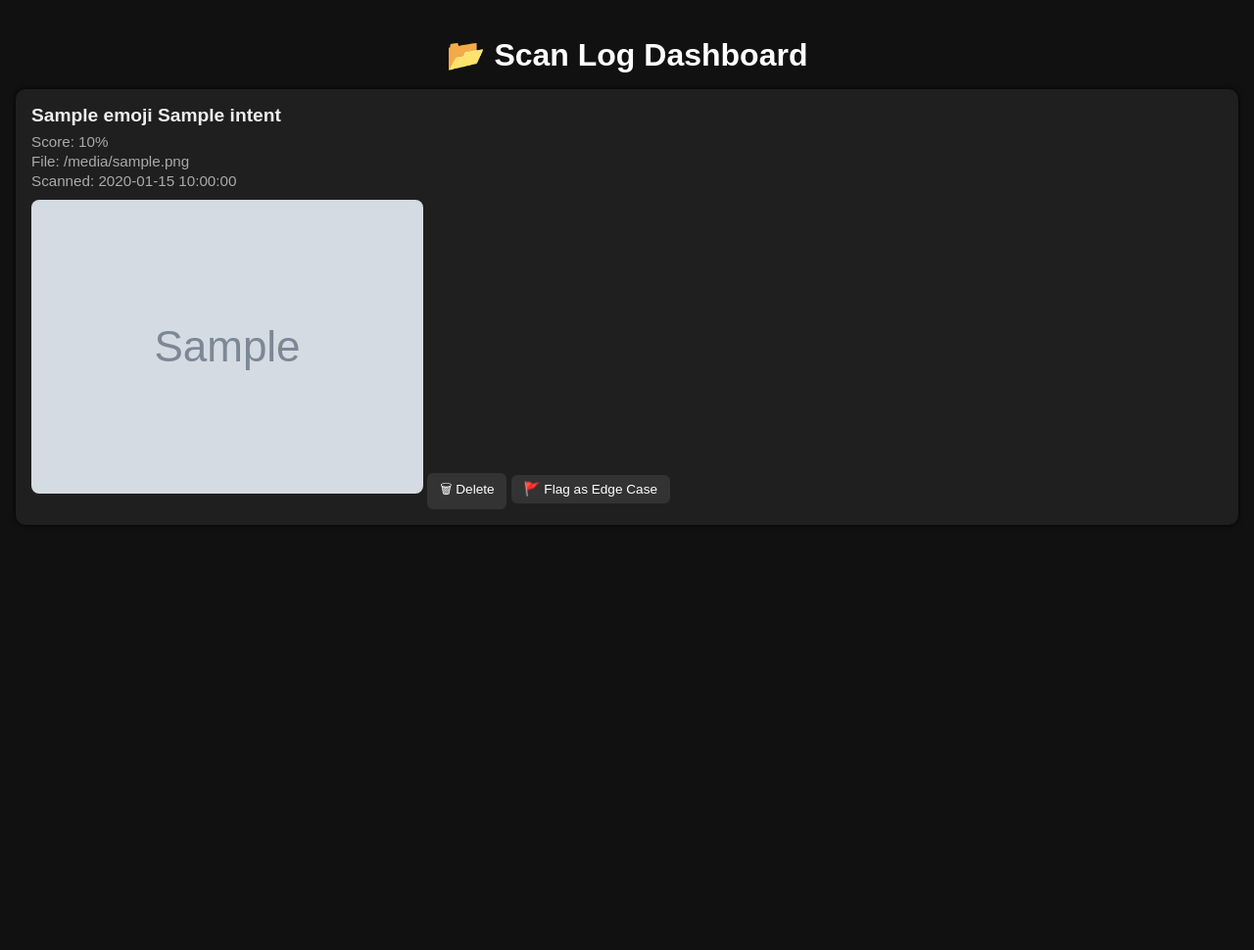
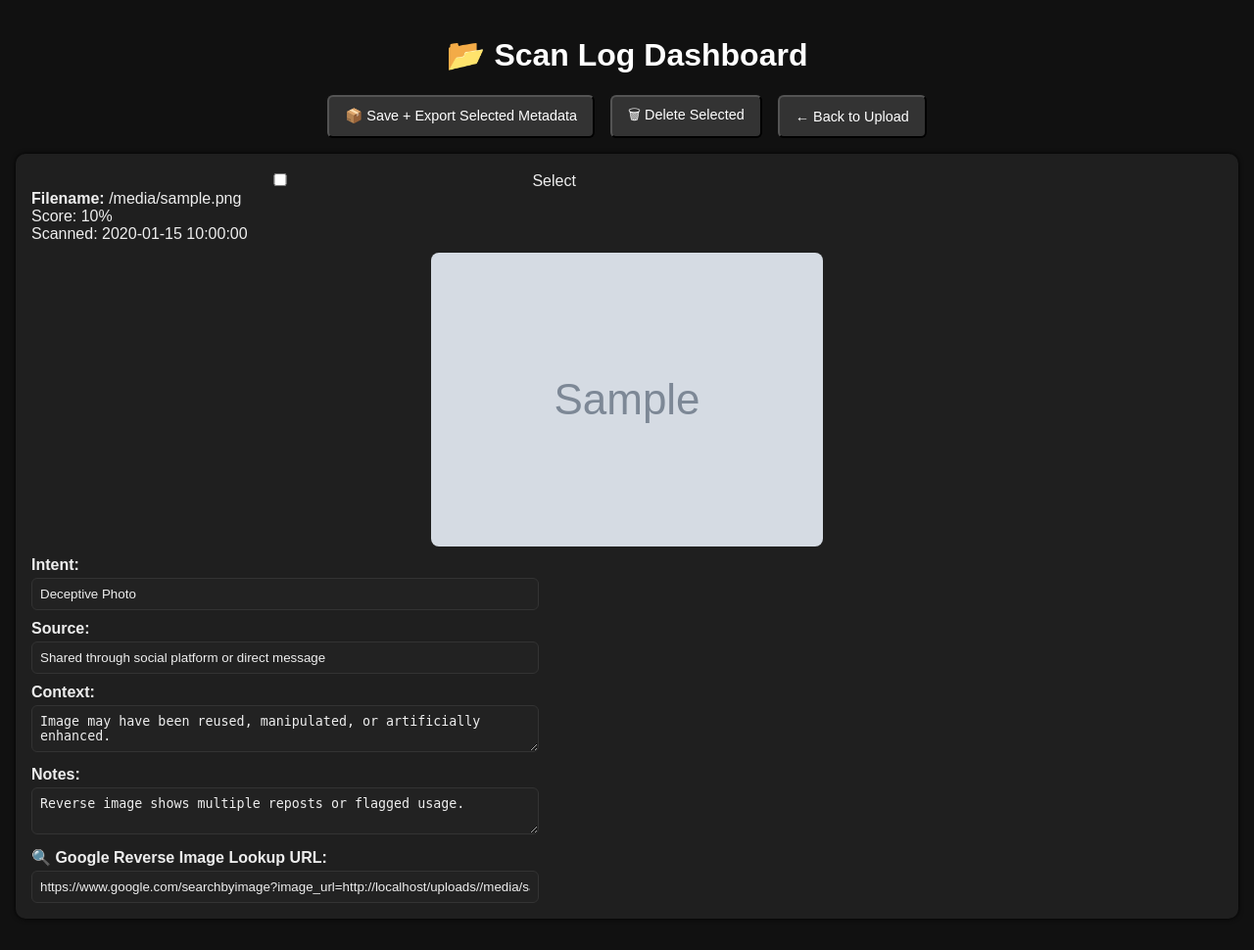
Before and after one commit to truvillionjeremy1994/proof, a Flask app: template templates/log_dashboard.html in a window 1280 px wide. Shown: the whole page at 98% size. Before the commit the page ends 536 px from the top, so only its background shows below. Run offline with Flask 2, Linux system fonts and the light colour scheme; the template is opened without the code that fills it: most values are stand-ins (such as "Sample title", 1, 10 or a date in 2020); grey boxes marked "Sample" are stand-in pictures.

Commit message:
🔥 First push: Proof dashboard fully working

```diff
--- a/app.py
+++ b/app.py
@@ -1,22 +1,18 @@
-from flask import Flask, render_template, request, redirect, url_for, send_from_directory, session, render_template_string, jsonify
+# Replacing with clean and accurate app.py including dashboard, IP, batch download, and labeling
+
+from flask import Flask, render_template, request, redirect, url_for, send_from_directory, session, render_template_string, jsonify, send_file
 from werkzeug.utils import secure_filename
-import os
-import datetime
-import json
-import shutil
-import random
+import os, datetime, json, shutil, random, io, zipfile
 
 app = Flask(__name__)
 app.secret_key = 'super_secret_key_123'
 
-# Paths
 UPLOAD_FOLDER = 'uploads'
 SCAN_LOG = 'scan_results.json'
 FALSE_LOG = 'false_log.json'
 FLAG_HONEST = os.path.join('false_results', 'honest_but_flagged')
 FLAG_DECEPTIVE = os.path.join('false_results', 'deceptive_but_passed')
 
-# Ensure folders exist
 for folder in [UPLOAD_FOLDER, FLAG_HONEST, FLAG_DECEPTIVE]:
     os.makedirs(folder, exist_ok=True)
 
@@ -88,19 +84,11 @@ def analyze_image(filepath, user_ip, current_time):
         reason = "This photo's digital footprint shows signs of manipulation — the sender may be trying to mislead you."
 
     return {
-        "score": I,
-        "intent": intent,
-        "emoji": emoji,
-        "reason": reason,
-        "A": A,
-        "D": D,
-        "B": B,
-        "upload_count": upload_count,
-        "ip_variation": ip_variation,
-        "rapid_fire": rapid_fire,
-        "timestamp": current_time.isoformat(),
-        "ip": user_ip,
-        "filename": filename
+        "score": I, "intent": intent, "emoji": emoji, "reason": reason,
+        "A": A, "D": D, "B": B,
+        "upload_count": upload_count, "ip_variation": ip_variation,
+        "rapid_fire": rapid_fire, "timestamp": current_time.isoformat(),
+        "ip": user_ip, "filename": filename
     }
 
 # ---------------------------
@@ -123,7 +111,6 @@ def upload():
 
     user_ip = request.remote_addr
     now = datetime.datetime.now()
-
     result = analyze_image(filepath, user_ip, now)
 
     logs = []
@@ -152,90 +139,36 @@ def result():
 def uploaded_file(filename):
     return send_from_directory(UPLOAD_FOLDER, filename)
 
-@app.route('/log', methods=['GET', 'POST'])
-def view_log():
-    DASHBOARD_PIN = "121314"
+@app.route('/get_ip')
+def get_ip():
+    return jsonify({'ip': request.remote_addr})
 
-    if request.method == "POST":
-        entered_pin = request.form.get("pin")
-        if entered_pin == DASHBOARD_PIN:
-            try:
-                with open(SCAN_LOG, "r") as f:
-                    logs = json.load(f)
-            except:
-                logs = []
+@app.route('/download_batch', methods=['POST'])
+def download_batch():
+    files = request.json.get('files', [])
+    if not files:
+        return 'No files selected.', 400
 
-            html = """
-            <html>
-            <head>
-                <title>Proof Log Dashboard</title>
-                <style>
-                    body { background-color: #111; color: #fff; font-family: Arial, sans-serif; text-align: center; }
-                    .scan { border: 1px solid #333; border-radius: 8px; background: #1c1c1c; padding: 20px; margin: 20px auto; width: 90%; max-width: 480px; text-align: left; }
-                    img { width: 100%; border-radius: 6px; margin-top: 10px; }
-                    .btn-container { display: flex; justify-content: center; gap: 10px; margin-top: 10px; flex-wrap: wrap; }
-                    button { padding: 10px 14px; font-weight: bold; border: none; border-radius: 6px; cursor: pointer; }
-                    .honest { background-color: #226622; color: white; }
-                    .deceptive { background-color: #991111; color: white; }
-                    .delete { background-color: #555; color: white; }
-                    a.back { color: #0af; text-decoration: none; display: inline-block; margin-top: 20px; }
-                </style>
-            </head>
-            <body>
-                <h2>📊 Proof Log Dashboard</h2>
-            """
-            for log in logs[::-1]:
-                html += f"""
-                <div class='scan'>
-                    <strong>{log['emoji']} {log['intent']}</strong><br>
-                    <b>Score:</b> {log['score']}<br>
-                    <b>File:</b> {log['filename']}<br>
-                    <b>Scanned:</b> {log['timestamp']}<br>
-                    <b>Depth:</b> {log['A']}<br>
-                    <b>Deception:</b> {log['D']}<br>
-                    <b>Behavior:</b> {log['B']}<br>
-                    <b>Rapid Fire:</b> {log['rapid_fire']}<br>
-                    <b>IP Change:</b> {log['ip_variation']}<br>
-                    <img src='/uploads/{log['filename']}'><br>
-                    <div class='btn-container'>
-                        <form method='POST' action='/flag/{log['filename']}/honest'>
-                            <button class='honest' type='submit'>✅ Honest</button>
-                        </form>
-                        <form method='POST' action='/flag/{log['filename']}/deceptive'>
-                            <button class='deceptive' type='submit'>❌ Deceptive</button>
-                        </form>
-                        <form method='POST' action='/flag/{log['filename']}/delete'>
-                            <button class='delete' type='submit'>🗑️ Delete</button>
-                        </form>
-                    </div>
-                </div>
-                """
-            html += "<a class='back' href='/'>← Back to Upload</a></body></html>"
-            return html
+    zip_buffer = io.BytesIO()
+    metadata = []
+    scan_data = []
 
-        else:
-            return render_template_string("""
-            <html><body style='background:#111;color:#fff;text-align:center;padding:50px;'>
-            <h2>Wrong PIN. Try again.</h2>
-            <form method="post">
-                <input type="password" name="pin" placeholder="Enter PIN" style='padding:10px;font-size:16px;'/>
-                <button type="submit" style='padding:10px 20px;'>Enter</button>
-            </form>
-            <br><a class='back' href='/'>← Back to Upload</a>
-            </body></html>
-        """)
+    if os.path.exists(SCAN_LOG):
+        with open(SCAN_LOG, 'r') as f:
+            scan_data = json.load(f)
 
-    return render_template_string("""
-        <html><body style='background:#111;color:#fff;text-align:center;padding:50px;'>
-        <h2>Enter Dashboard PIN</h2>
-        <form method="post">
-            <input type="password" name="pin" placeholder="Enter PIN" style='padding:10px;font-size:16px;'/>
-            <button type="submit" style='padding:10px 20px;'>Enter</button>
-        </form>
-        <br><a class='back' href='/'>← Back to Upload</a>
-        </body></html>
-    """)
+    with zipfile.ZipFile(zip_buffer, 'w') as zip_file:
+        for fname in files:
+            fpath = os.path.join(UPLOAD_FOLDER, fname)
+            if os.path.exists(fpath):
+                zip_file.write(fpath, arcname=fname)
+                matched = next((log for log in scan_data if log['filename'] == fname), None)
+                if matched:
+                    metadata.append(matched)
+        zip_file.writestr('proof_metadata.json', json.dumps(metadata, indent=2))
 
+    zip_buffer.seek(0)
+    return send_file(zip_buffer, mimetype='application/zip', as_attachment=True, download_name='proof_batch.zip')
 
 @app.route('/debug')
 def debug_data():
@@ -249,59 +182,10 @@ def debug_data():
 @app.route('/flag/<filename>/<flag_type>', methods=['POST'])
 def flag_file(filename, flag_type):
     src = os.path.join(UPLOAD_FOLDER, filename)
-
-    if flag_type == "delete":
-        if os.path.exists(src):
-            os.remove(src)
+    if flag_type == "delete" and os.path.exists(src):
+        os.remove(src)
         return redirect(url_for('index'))
-
-    dst_folder = FLAG_HONEST if flag_type == "honest" else FLAG_DECEPTIVE
-    dst = os.path.join(dst_folder, filename)
-    os.makedirs(dst_folder, exist_ok=True)
-
-    if os.path.exists(src):
-        shutil.copy2(src, dst)
-
-        record = None
-        if os.path.exists(SCAN_LOG):
-            with open(SCAN_LOG, 'r') as f:
-                try:
-                    scan_data = json.load(f)
-                    record = next((r for r in scan_data if r['filename'] == filename), None)
-                except:
-                    scan_data = []
-
-        flag_entry = {
-            "filename": filename,
-            "user_flag": flag_type,
-            "timestamp": datetime.datetime.now().isoformat()
-        }
-
-        if record:
-            flag_entry["original_result"] = {
-                "score": record.get("score"),
-                "intent": record.get("intent"),
-                "emoji": record.get("emoji"),
-                "timestamp": record.get("timestamp")
-            }
-
-        log_data = []
-        if os.path.exists(FALSE_LOG):
-            try:
-                with open(FALSE_LOG, 'r') as f:
-                    log_data = json.load(f)
-            except:
-                log_data = []
-
-        log_data.append(flag_entry)
-        with open(FALSE_LOG, 'w') as f:
-            json.dump(log_data, f, indent=2)
-
     return redirect(url_for('index'))
-
-# ---------------------------
-# Start Server
-# ---------------------------
 
 if __name__ == '__main__':
     port = int(os.environ.get("PORT", 10000))
--- a/templates/log_dashboard.html
+++ b/templates/log_dashboard.html
@@ -1,94 +1,112 @@
-
 <!DOCTYPE html>
 <html lang="en">
 <head>
   <meta charset="UTF-8">
-  <title>Scan Log Dashboard</title>
+  <title>📂 Scan Log Dashboard</title>
   <meta name="viewport" content="width=device-width, initial-scale=1">
   <style>
-    body {
-      background-color: #111;
-      color: #eee;
-      font-family: Arial, sans-serif;
-      margin: 0;
-      padding: 1rem;
-    }
-
-    h1 {
-      text-align: center;
-      margin-bottom: 1rem;
-      color: #fff;
-    }
-
-    .log-entry {
-      background: #1f1f1f;
-      border-radius: 10px;
-      padding: 1rem;
-      margin-bottom: 1rem;
-      box-shadow: 0 0 5px #000;
-    }
-
-    .verdict {
-      font-size: 1.2rem;
-      font-weight: bold;
-      margin-bottom: 0.4rem;
-    }
-
-    .green { color: #00cc66; }
-    .yellow { color: #ffcc00; }
-    .red { color: #ff4c4c; }
-
-    .filename, .score, .time {
-      font-size: 0.95rem;
-      color: #aaa;
-      margin: 0.2rem 0;
-    }
-
-    .image-preview {
-      max-width: 100%;
-      border-radius: 8px;
-      margin-top: 0.5rem;
-    }
-
-    form {
-      display: inline-block;
-      margin-top: 0.5rem;
-    }
-
-    .btn {
-      background: #333;
-      color: white;
-      border: none;
-      padding: 0.4rem 0.8rem;
-      border-radius: 6px;
-      font-size: 0.85rem;
-      cursor: pointer;
-    }
-
-    .btn:hover {
-      background: #555;
-    }
+    body { background-color: #111; color: #eee; font-family: Arial, sans-serif; margin: 0; padding: 1rem; }
+    h1 { text-align: center; color: #fff; }
+    .action-buttons, .pagination { display: flex; flex-wrap: wrap; justify-content: center; gap: 1rem; margin-bottom: 1rem; }
+    input, textarea { background: #222; color: #eee; border: 1px solid #333; padding: 0.5rem; border-radius: 6px; width: 100%; max-width: 500px; margin-top: 4px; }
+    .btn { background: #333; color: white; padding: 0.5rem 1rem; border-radius: 6px; font-size: 0.9rem; cursor: pointer; }
+    .log-entry { background: #1f1f1f; border-radius: 10px; padding: 1rem; margin-bottom: 1rem; box-shadow: 0 0 5px #000; }
+    .image-preview { max-width: 100%; max-height: 300px; display: block; margin: 10px auto; border-radius: 8px; }
+    .flag-form label { display: block; margin-top: 10px; font-weight: bold; }
   </style>
 </head>
 <body>
   <h1>📂 Scan Log Dashboard</h1>
 
-  {% for log in logs %}
-  <div class="log-entry">
-    <div class="verdict {{ log['color'] }}">
-      {{ log['emoji'] }} {{ log['intent'] }}
+  <div class="action-buttons">
+    <button class="btn" onclick="saveAndExportMetadata()">📦 Save + Export Selected Metadata</button>
+    <button class="btn" onclick="deleteSelected()">🗑 Delete Selected</button>
+    <button class="btn" onclick="window.location.href='/'">← Back to Upload</button>
+  </div>
+
+  <div id="log-container">
+    {% for log in logs %}
+    {% set result = 'Honest' if log['score'] >= 80 else ('Uncertain' if log['score'] >= 60 else 'Deceptive') %}
+    {% set intent = 'Honest Photo' if log['score'] >= 80 else ('Honest but Deceptive Photo' if log['score'] >= 60 else 'Deceptive Photo') %}
+    {% set context = 'This image appears authentic with no signs of manipulation.' if log['score'] >= 80 else ('Model showed uncertainty — review advised.' if log['score'] >= 60 else 'Image may have been reused, manipulated, or artificially enhanced.') %}
+    {% set notes = 'No external matches found online.' if log['score'] >= 80 else ('Soft filters or slight reuse indicators.' if log['score'] >= 60 else 'Reverse image shows multiple reposts or flagged usage.') %}
+
+    <div class="log-entry" data-filename="{{ log['filename'] }}">
+      <label><input type="checkbox" class="checkbox" value="{{ log['filename'] }}"> Select</label>
+      <div><strong>Filename:</strong> {{ log['filename'] }}</div>
+      <div>Score: {{ log['score'] }}%</div>
+      <div>Scanned: {{ log['timestamp'] }}</div>
+      <img class="image-preview" src="/uploads/{{ log['filename'] }}" alt="Image preview">
+
+      <div class="flag-form">
+        <label>Intent:</label>
+        <input type="text" class="meta-intent" value="{{ intent }}">
+
+        <label>Source:</label>
+        <input type="text" class="meta-source" value="Shared through social platform or direct message">
+
+        <label>Context:</label>
+        <textarea class="meta-context">{{ context }}</textarea>
+
+        <label>Notes:</label>
+        <textarea class="meta-notes">{{ notes }}</textarea>
+
+        <label>🔍 Google Reverse Image Lookup URL:</label>
+        <input type="text" class="meta-reverse" value="https://www.google.com/searchbyimage?image_url={{ request.url_root }}uploads/{{ log['filename'] }}">
+      </div>
     </div>
-    <div class="score">Score: {{ log['score'] }}%</div>
-    <div class="filename">File: {{ log['filename'] }}</div>
-    <div class="time">Scanned: {{ log['timestamp'] }}</div>
-    <img class="image-preview" src="/uploads/{{ log['filename'] }}" alt="Image preview">
-    <form method="POST" action="/delete/{{ log['filename'] }}">
-      <button class="btn">🗑 Delete</button>
-    </form>
-    <form method="POST" action="/flag/{{ log['filename'] }}">
-      <button class="btn">🚩 Flag as Edge Case</button>
-    </form>
+    {% endfor %}
   </div>
-  {% endfor %}
+
+  <script>
+    function getEntryData(entry) {
+      return {
+        filename: entry.dataset.filename,
+        intent: entry.querySelector('.meta-intent').value,
+        source: entry.querySelector('.meta-source').value,
+        context: entry.querySelector('.meta-context').value,
+        notes: entry.querySelector('.meta-notes').value,
+        reverse_url: entry.querySelector('.meta-reverse').value
+      };
+    }
+
+    function saveAndExportMetadata() {
+      const selected = document.querySelectorAll('input[type=checkbox]:checked');
+      if (selected.length === 0) return alert('Select at least one photo');
+
+      const payload = [];
+      selected.forEach(cb => {
+        const entry = cb.closest('.log-entry');
+        if (entry) payload.push(getEntryData(entry));
+      });
+
+      fetch('/save_metadata_batch', {
+        method: 'POST',
+        headers: { 'Content-Type': 'application/json' },
+        body: JSON.stringify(payload)
+      }).then(res => {
+        if (res.ok) {
+          const blob = new Blob([JSON.stringify(payload, null, 2)], { type: 'application/json' });
+          const url = URL.createObjectURL(blob);
+          const a = document.createElement('a');
+          a.href = url;
+          a.download = 'proof_metadata.json';
+          a.click();
+          URL.revokeObjectURL(url);
+          alert('Saved and exported successfully.');
+        } else {
+          alert('Failed to save metadata.');
+        }
+      });
+    }
+
+    function deleteSelected() {
+      const selected = document.querySelectorAll('input[type=checkbox]:checked');
+      if (selected.length === 0) return alert('Nothing selected');
+      selected.forEach(cb => {
+        fetch(`/flag/${cb.value}/delete`, { method: 'POST' }).then(() => location.reload());
+      });
+    }
+  </script>
 </body>
 </html>
```
